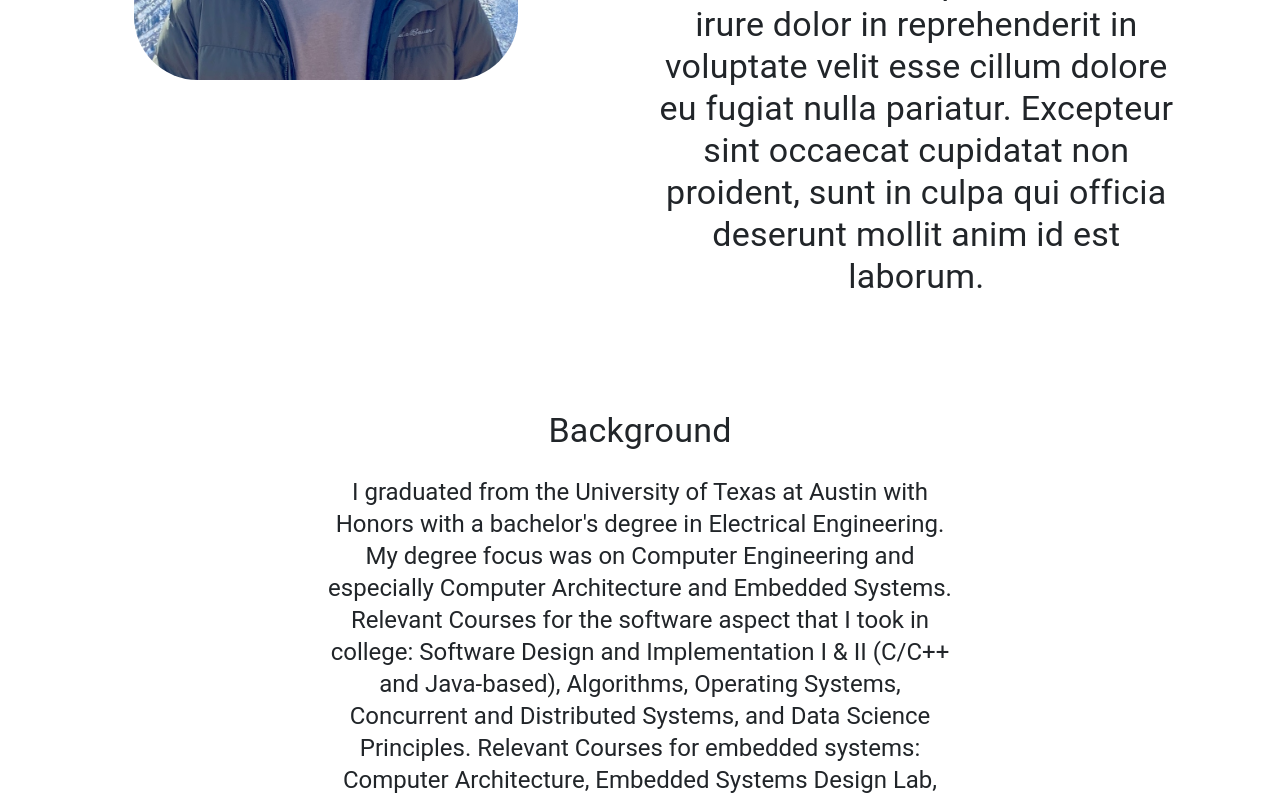
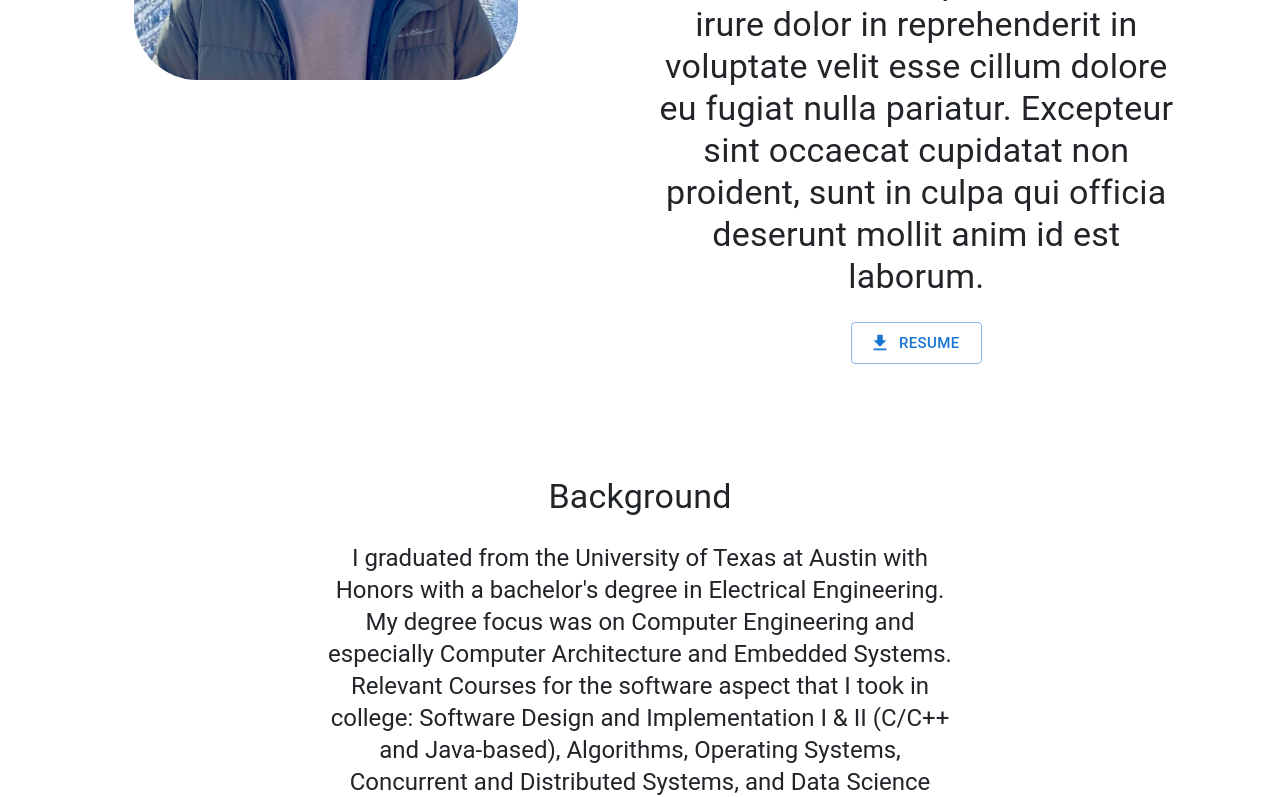
Before and after one commit to ZohanM/ZohanM.github.io, a React (Create React App) app: page / in a window 1280 px wide. Shown: the part 1444-2241 px from the top of the page. Built offline with nearby package versions, Linux system fonts and the light colour scheme; the HTML template or start-up script is replaced by a standard one.

Commit message:
Added resume and download link

```diff
--- a/src/components/About.js
+++ b/src/components/About.js
@@ -5,8 +5,17 @@ import "./About.css";
 import Grid from "@mui/material/Grid";
 import Typography from "@mui/material/Typography";
 import Box from "@mui/material/Box";
+import Button from "@mui/material/Button";
+import FileDownloadIcon from '@mui/icons-material/FileDownload';
 
 function About(){
+    const downloadResume = () => {
+        const link = document.createElement("a");
+        link.href = "./resume.pdf";
+        link.download = "Zohan_Marediya_Resume.pdf";
+        link.click();
+    };
+
     return(
         <section id={"about"}>
             <Box mt={10}>
@@ -44,8 +53,16 @@ function About(){
                     lg={5}
                     mx={{xs: 5, sm: 10, md: 15, lg: 0}}>
                     <Typography variant={"h4"}>
-                    Lorem ipsum dolor sit amet, consectetur adipiscing elit, sed do eiusmod tempor incididunt ut labore et dolore magna aliqua. Ut enim ad minim veniam, quis nostrud exercitation ullamco laboris nisi ut aliquip ex ea commodo consequat. Duis aute irure dolor in reprehenderit in voluptate velit esse cillum dolore eu fugiat nulla pariatur. Excepteur sint occaecat cupidatat non proident, sunt in culpa qui officia deserunt mollit anim id est laborum.
+                        Lorem ipsum dolor sit amet, consectetur adipiscing elit, sed do eiusmod tempor incididunt ut labore et dolore magna aliqua. Ut enim ad minim veniam, quis nostrud exercitation ullamco laboris nisi ut aliquip ex ea commodo consequat. Duis aute irure dolor in reprehenderit in voluptate velit esse cillum dolore eu fugiat nulla pariatur. Excepteur sint occaecat cupidatat non proident, sunt in culpa qui officia deserunt mollit anim id est laborum.
                     </Typography>
+                    <br />
+                    <Button
+                        variant={"outlined"}
+                        size={"large"}
+                        onClick={downloadResume}
+                        startIcon={<FileDownloadIcon />}>
+                        Resume
+                    </Button>
                 </Grid>
                 <Grid item
                     xs={0}
```
Also changed, not shown: 1 other file (tests, documents, lock files or other folders).
